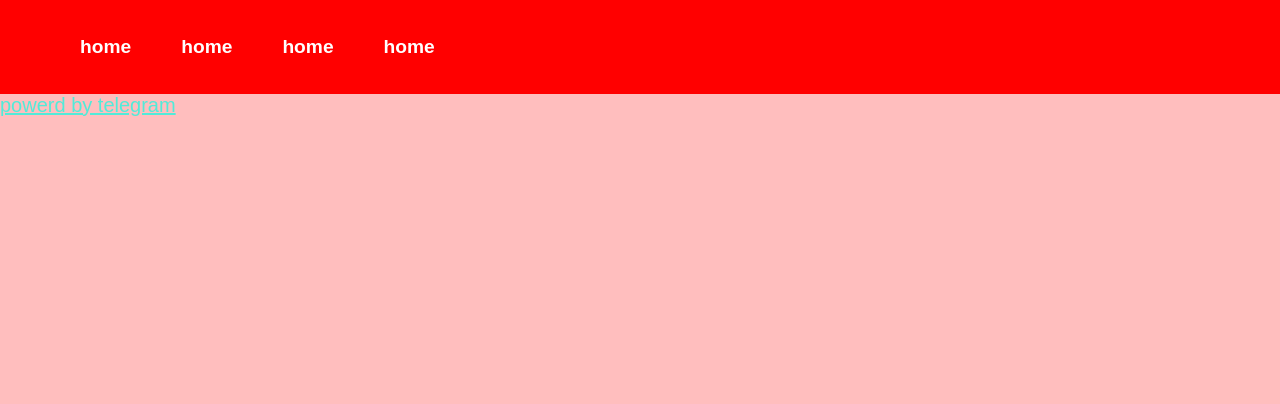
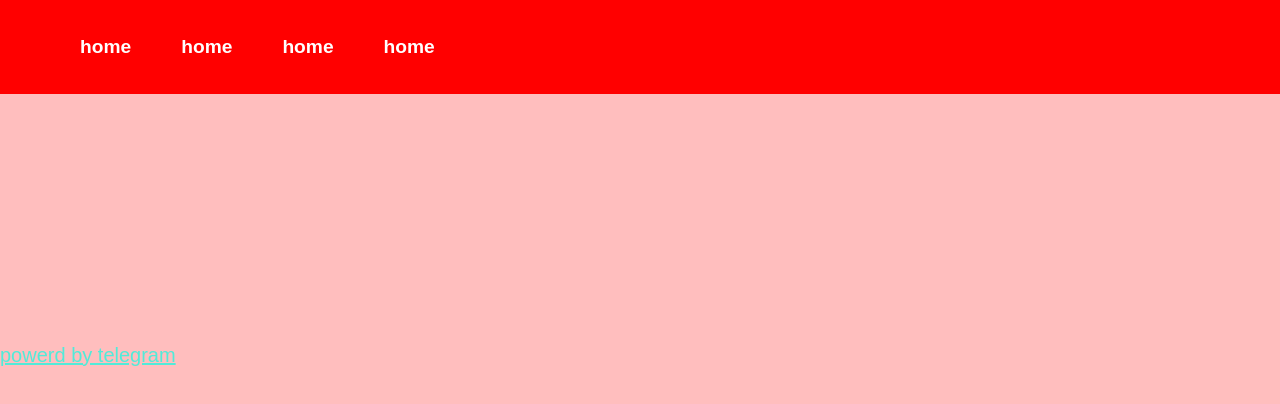
Before and after one commit to merrrrr-wq/mer-mukuch-merch, a plain HTML site: page index.html in a window 1280 px wide. Drawn offline with Linux system fonts and the light colour scheme.

Commit message:
add margin for footer

```diff
--- a/style.css
+++ b/style.css
@@ -4,6 +4,7 @@ body {
     padding: 0;
     font-family: Arial, Helvetica, sans-serif;
 }
+
 
 header .div-navigation {
     background-color: red;
@@ -29,6 +30,10 @@ header a:hover {
     background-color: rgb(94, 235, 0);
 }
 
+footer{
+    margin-top: 250px;
+}
+
 .telegram {
     color: rgb(81, 235, 217);
     font-size: 20px;
```
